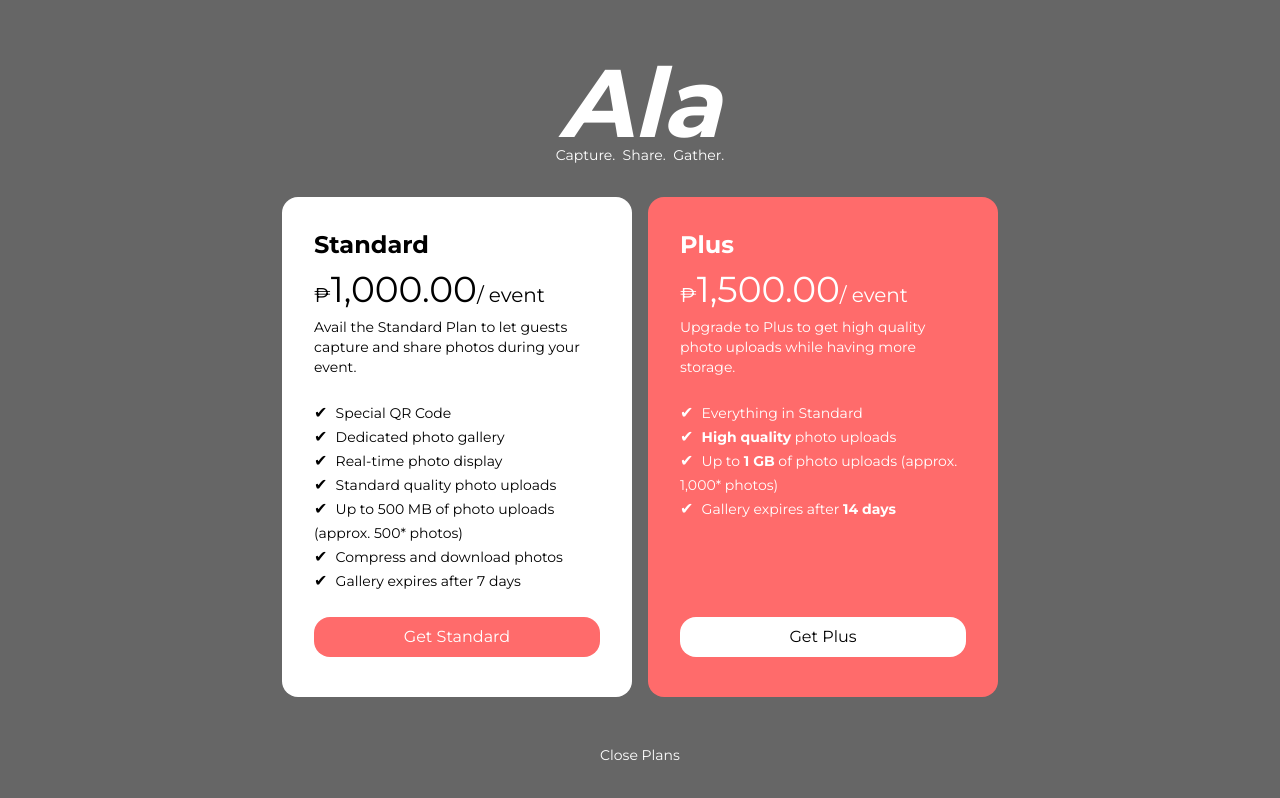
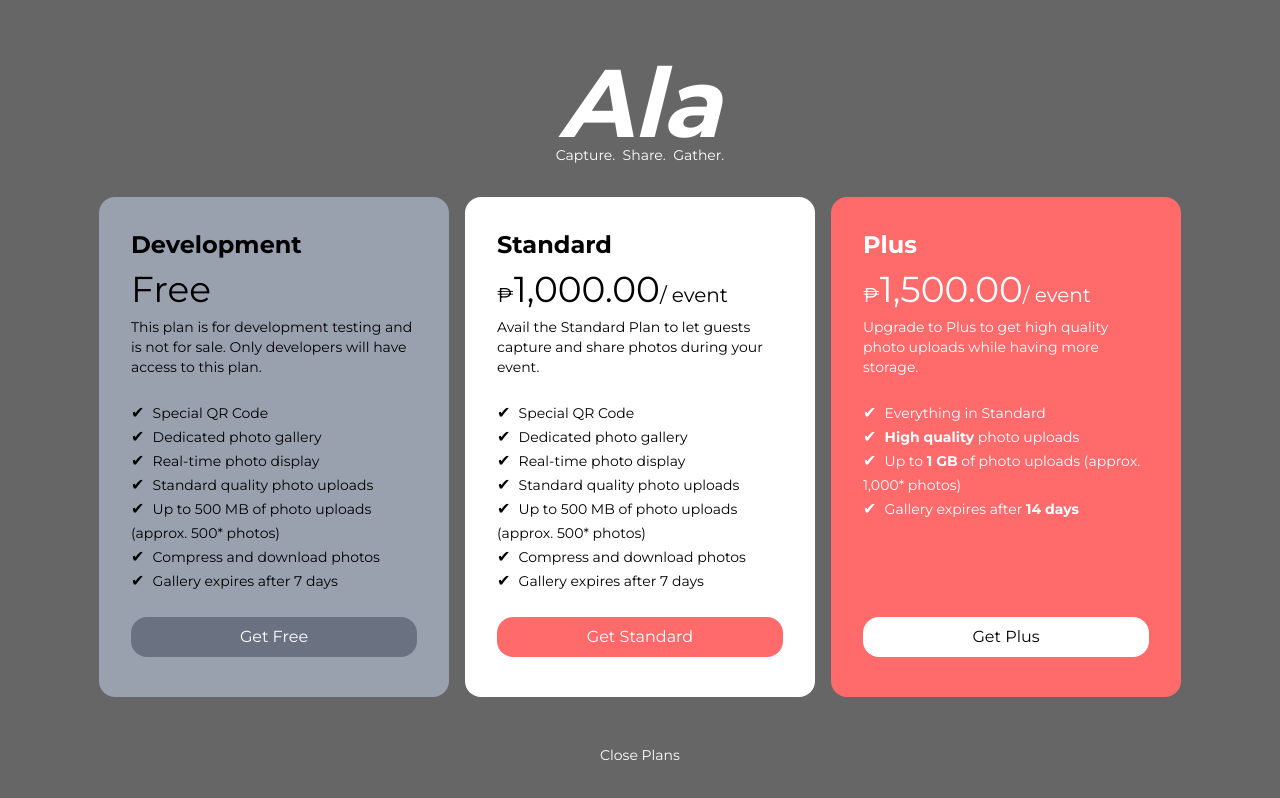
Before and after one commit to vnclrd/ala, a React (Vite) app: page /plans in a window 1280 px wide. Built offline with nearby package versions, Linux system fonts and the light colour scheme.

Commit message:
Add development plan

```diff
--- a/src/tsx/Plans.tsx
+++ b/src/tsx/Plans.tsx
@@ -1,4 +1,4 @@
-import { Link } from 'react-router-dom'
+import { Link } from 'react-router-dom';
 
 export default function Plans() {
   return (
@@ -12,9 +12,7 @@ export default function Plans() {
       >
         <div className='flex flex-col items-center mt-[-125px]'>
           {/* Title */}
-          <h1 className='text-[#fff] italic font-bold text-8xl'>
-            Ala
-          </h1>
+          <h1 className='text-[#fff] italic font-bold text-8xl'>Ala</h1>
           {/* Tagline */}
           <div className='flex text-sm text-[#fff] mt-[-6px]'>
             <h1>Capture. &nbsp;</h1>
@@ -25,6 +23,61 @@ export default function Plans() {
 
         {/* Plans */}
         <div className='flex gap-4'>
+          {/* Development Plan */}
+          <div
+            className='
+              flex flex-col items-left w-[350px] h-[500px]
+              bg-gray-400 rounded-2xl p-8 gap-2 z-30
+            '
+          >
+            <h1 className='font-bold text-2xl'>Development</h1>
+            <h1 className='text-4xl'>Free</h1>
+            <p className='text-sm'>
+              This plan is for development testing and is not for sale. Only
+              developers will have access to this plan.
+            </p>
+            <p className='mt-4'>
+              ✔{' '}
+              <span className='text-sm pl-1'>
+                Special QR Code <br />
+              </span>
+              ✔{' '}
+              <span className='text-sm pl-1'>
+                Dedicated photo gallery <br />
+              </span>
+              ✔{' '}
+              <span className='text-sm pl-1'>
+                Real-time photo display <br />
+              </span>
+              ✔{' '}
+              <span className='text-sm pl-1'>
+                Standard quality photo uploads <br />
+              </span>
+              ✔{' '}
+              <span className='text-sm pl-1'>
+                Up to 500 MB of photo uploads {'(approx. 500* photos)'}
+                <br />
+              </span>
+              ✔{' '}
+              <span className='text-sm pl-1'>
+                Compress and download photos
+                <br />
+              </span>
+              ✔{' '}
+              <span className='text-sm pl-1'>
+                Gallery expires after 7 days
+                <br />
+              </span>
+            </p>
+            <button
+              className='
+                bg-gray-500 text-[#fff] p-2
+                rounded-2xl mt-4 cursor-pointer
+              '
+            >
+              Get Free
+            </button>
+          </div>
           {/* Plan 1 */}
           <div
             className='
@@ -137,7 +190,6 @@ export default function Plans() {
             Close Plans
           </button>
         </Link>
-
       </div>
     </div>
   );
```
